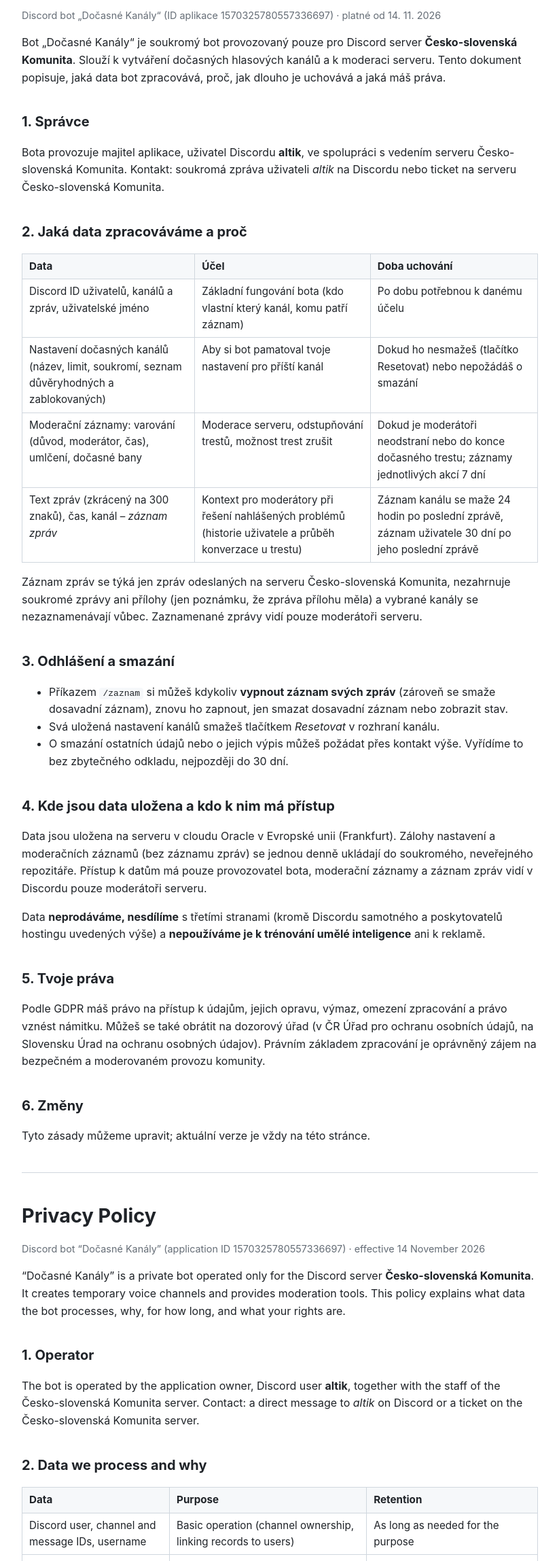
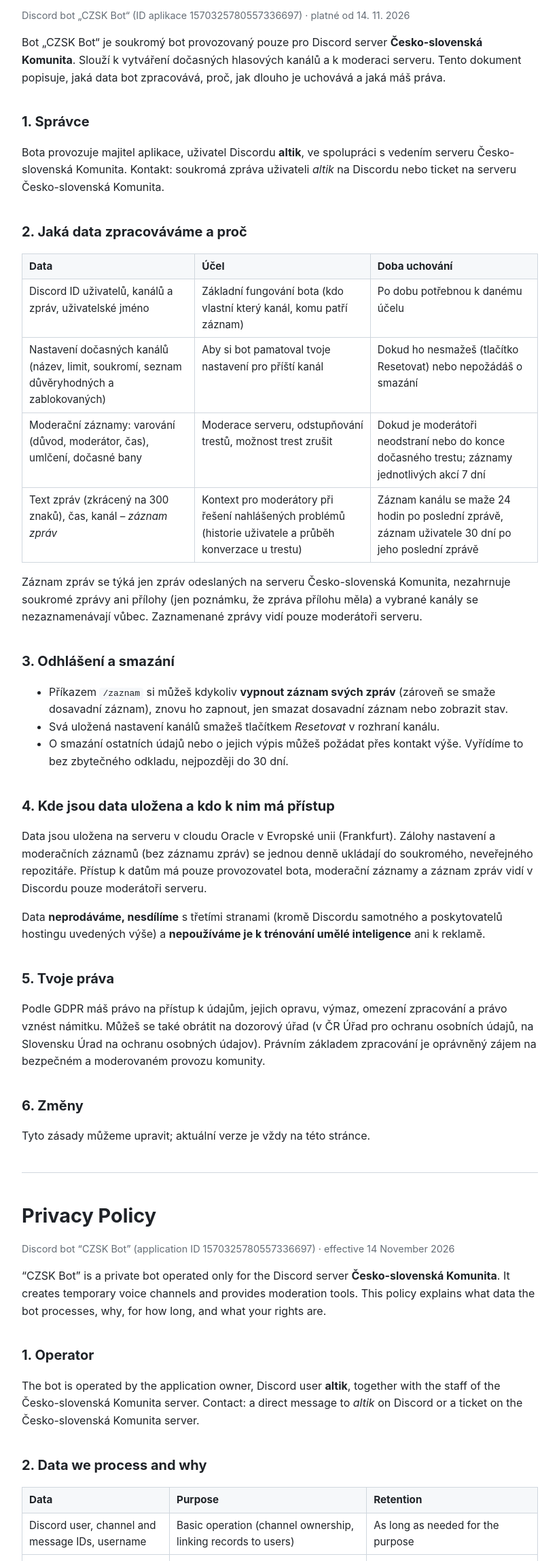
Before and after one commit to mraltikcz/czsk-legal, a plain HTML site: page privacy.html in a window 1280 px wide. Shown: the part 134-2431 px from the top of the page at 68% size, without its empty margins (228-1051 px from the left). Drawn offline with Linux system fonts and the light colour scheme.

Commit message:
Přejmenování na CZSK Bot

```diff
--- a/privacy.html
+++ b/privacy.html
@@ -1,11 +1,11 @@
 <!DOCTYPE html>
 <html lang="cs"><head><meta charset="utf-8"><meta name="viewport" content="width=device-width,initial-scale=1">
-<title>Zásady ochrany osobních údajů – Dočasné Kanály / Privacy Policy</title><link rel="stylesheet" href="style.css"></head><body>
+<title>Zásady ochrany osobních údajů – CZSK Bot / Privacy Policy</title><link rel="stylesheet" href="style.css"></head><body>
 <nav><a href="index.html">Domů</a><a href="terms.html">Podmínky používání</a><a href="#en">English</a></nav>
 <h1>Zásady ochrany osobních údajů</h1>
-<p class="meta">Discord bot „Dočasné Kanály“ (ID aplikace 1570325780557336697) · platné od 14. 11. 2026</p>
+<p class="meta">Discord bot „CZSK Bot“ (ID aplikace 1570325780557336697) · platné od 14. 11. 2026</p>
 
-<p>Bot „Dočasné Kanály“ je soukromý bot provozovaný pouze pro Discord server <strong>Česko-slovenská Komunita</strong>. Slouží k vytváření dočasných hlasových kanálů a k moderaci serveru. Tento dokument popisuje, jaká data bot zpracovává, proč, jak dlouho je uchovává a jaká máš práva.</p>
+<p>Bot „CZSK Bot“ je soukromý bot provozovaný pouze pro Discord server <strong>Česko-slovenská Komunita</strong>. Slouží k vytváření dočasných hlasových kanálů a k moderaci serveru. Tento dokument popisuje, jaká data bot zpracovává, proč, jak dlouho je uchovává a jaká máš práva.</p>
 
 <h2>1. Správce</h2>
 <p>Bota provozuje majitel aplikace, uživatel Discordu <strong>altik</strong>, ve spolupráci s vedením serveru Česko-slovenská Komunita. Kontakt: soukromá zpráva uživateli <em>altik</em> na Discordu nebo ticket na serveru Česko-slovenská Komunita.</p>
@@ -39,8 +39,8 @@
 
 <hr id="en">
 <h1>Privacy Policy</h1>
-<p class="meta">Discord bot “Dočasné Kanály” (application ID 1570325780557336697) · effective 14 November 2026</p>
-<p>“Dočasné Kanály” is a private bot operated only for the Discord server <strong>Česko-slovenská Komunita</strong>. It creates temporary voice channels and provides moderation tools. This policy explains what data the bot processes, why, for how long, and what your rights are.</p>
+<p class="meta">Discord bot “CZSK Bot” (application ID 1570325780557336697) · effective 14 November 2026</p>
+<p>“CZSK Bot” is a private bot operated only for the Discord server <strong>Česko-slovenská Komunita</strong>. It creates temporary voice channels and provides moderation tools. This policy explains what data the bot processes, why, for how long, and what your rights are.</p>
 <h2>1. Operator</h2>
 <p>The bot is operated by the application owner, Discord user <strong>altik</strong>, together with the staff of the Česko-slovenská Komunita server. Contact: a direct message to <em>altik</em> on Discord or a ticket on the Česko-slovenská Komunita server.</p>
 <h2>2. Data we process and why</h2>
```
